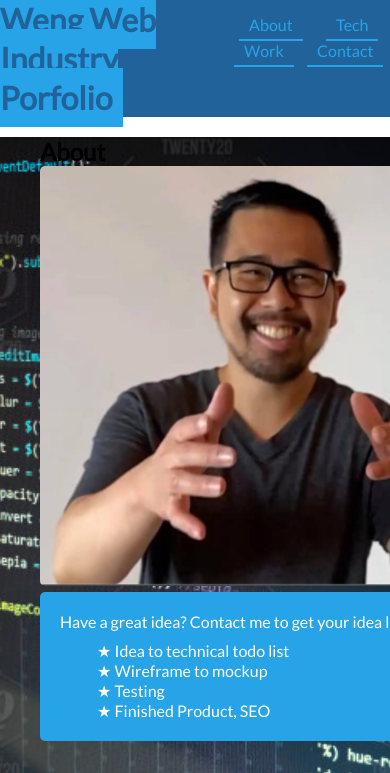
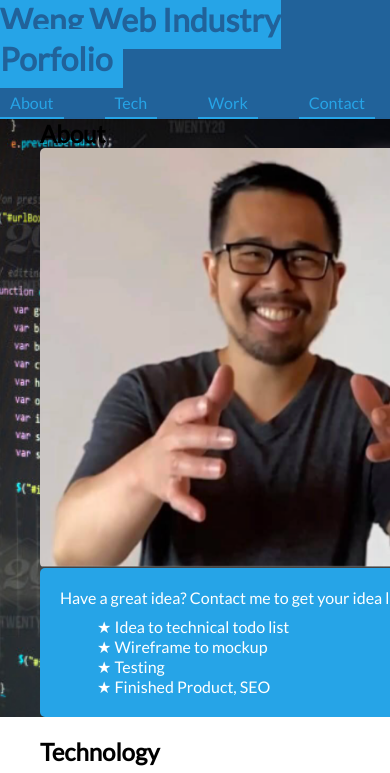
Before and after one commit to Siphon880gh/weng-web-industry-portfolio, a website: page src/index.html in a window 390 px wide. Shown: the top 773 px of the page. Drawn offline with Linux system fonts and the light colour scheme.

Commit message:
Add mobile style to header

```diff
--- a/src/assets/scss/_utility-classes.scss
+++ b/src/assets/scss/_utility-classes.scss
@@ -33,8 +33,12 @@
     padding-right: 40px;
     margin-bottom: 20px;
 }
-.section:nth-child(2) { /* Todo: Review; nth-child starts with index 1; It is the nth child of the parent regardless of sibling having the same tag or not */
-    margin-top: 20px;
+/* Center horizontally and vertically */
+.center-x-y {
+    display: block;
+    margin: 0 auto;
+    margin-top: 50%;
+    transform: translateY(-100%);
 }
 
 /* Utility classes: Different Devices */
--- a/src/assets/scss/index.scss
+++ b/src/assets/scss/index.scss
@@ -15,31 +15,38 @@ body {
 img {
     width: 100%;
 }
+/* Header section flexing */
+header {
+    .site-title {
+        flex-basis: 465px;
+    }
+    .site-menu {
+        flex-basis: 420px;
+        min-width: 330px;
+        // max-width: 500px;
+    }
+}
 
+/* Header section other css */
 header {
     /* Make header sticky */
     background-color: var(--dark);
     position: sticky;
     min-height: 55px;
     top: 0;
+    padding-right: 15px;
 
     .site-title {
-        flex: 2 25%;
         h1 {
             display: inline;
             padding: 10px 10px 10px 0;
             margin: 10px 0;
             background-color: var(--light);
             color: var(--dark);
-            // line-height: 50px;
-            // vertical-align: text-bottom;
             vertical-align: middle;
         }
     }
 
-    .site-menu {
-        flex: 1 25%;
-    }
     nav ul {
         margin-top: 15px;
 
@@ -71,7 +78,6 @@ header {
 
 /* About section other css */
 .focus {
-
     background-image: url("../../assets/img/coding-stock.jpg");
     background-repeat: no-repeat;
     background-position: center;
@@ -79,7 +85,6 @@ header {
 
     img {
         display: block;
-        margin: 0 auto;
         width: 450px;
         height: 420px;
         border-radius: 5px;
@@ -92,9 +97,6 @@ header {
         /* Centering x y axis */
         display: block;
         width: 480px;
-        margin: 0 auto;
-        margin-top: 50%;
-        transform: translateY(-100%);
 
         padding: 20px;
         border-radius: 5px;
@@ -132,7 +134,7 @@ header {
 }
 
 .contact > .flex {
-    & > *:nth-child(1) {
+    & > *:nth-child(1) {  /* Todo: Review; nth-child starts with index 1; It is the nth child of the parent regardless of sibling having the same tag or not */
         flex: 1;
     }
     & > *:nth-child(2) {
--- a/src/index.html
+++ b/src/index.html
@@ -24,7 +24,7 @@
                 </h1>
             </span>
             <nav class="site-menu" role="navigation" aria-label="Menu">
-                <ul class="flex flex-row flex-space-around">
+                <ul class="flex flex-row flex-space-between">
                     <li><a href="#focus">About</a></li>
                     <li><a href="#tech">Tech</a></li>
                     <li><a href="#work">Work</a></li>
@@ -37,7 +37,7 @@
             <h2 class="section-title">About</h2>
             <div class="flex flex-row">
                 <div class="img-wrapper">
-                    <img src="assets/img/me.png" alt="Picture of Weng">
+                    <img class="" src="assets/img/me.png" alt="Picture of Weng">
                 </div>
                 <div class="focus__your-needs">
                     <div class="focus__your-needs--inner">
```
Also changed, not shown: src/assets/css/index.css.
